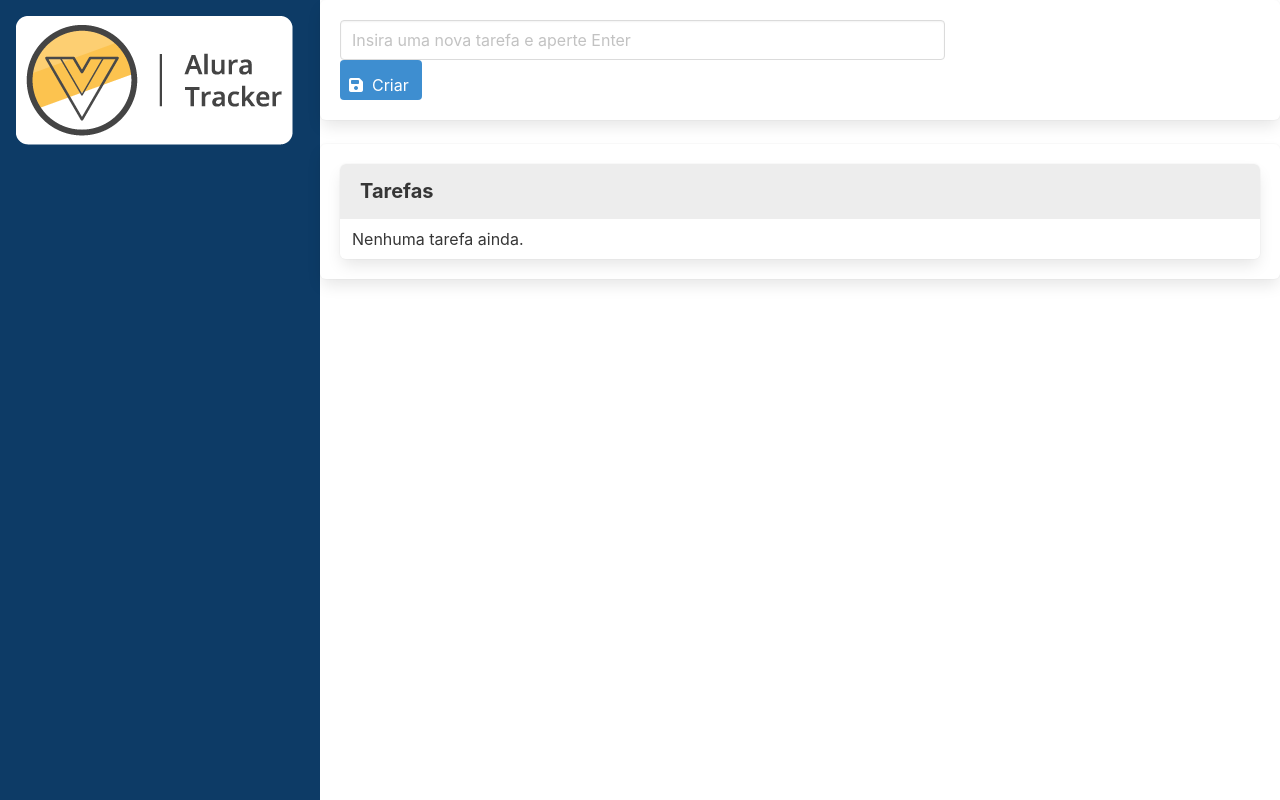
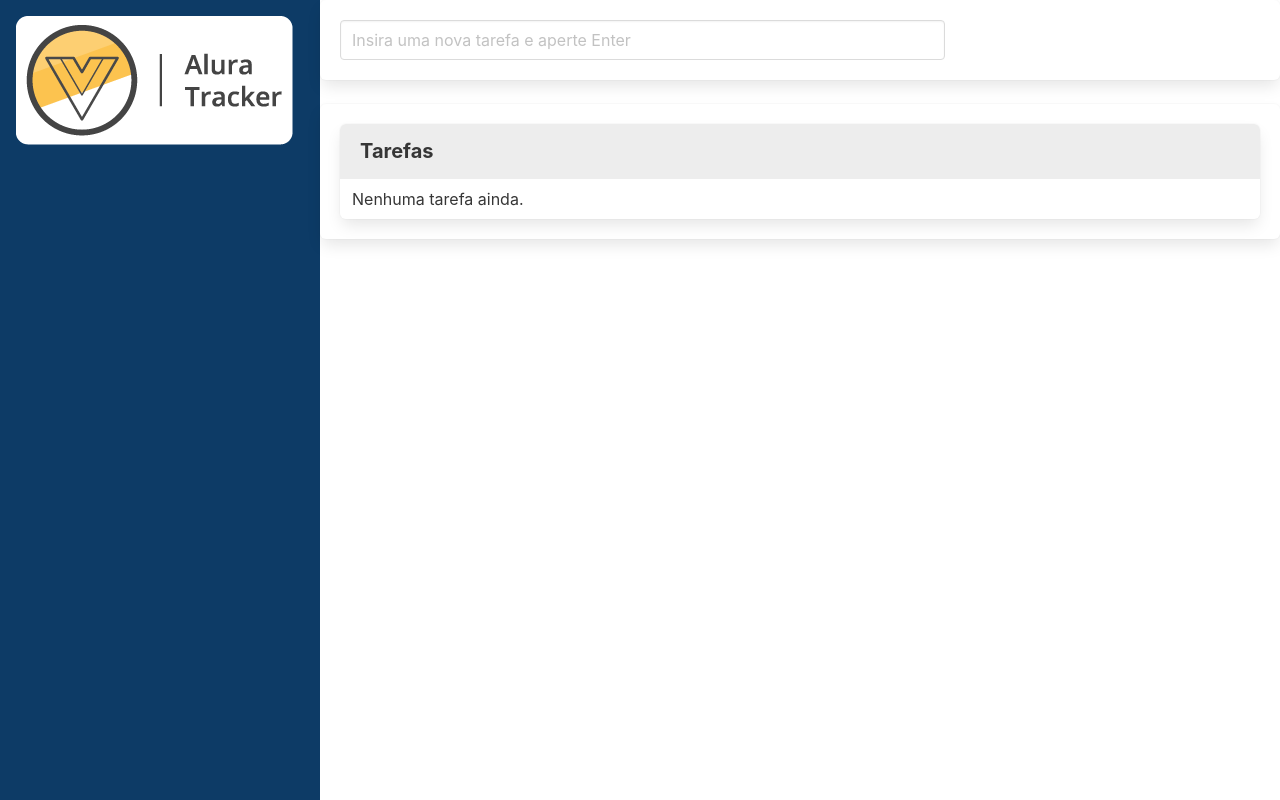
Before and after one commit to romarioarruda/alura-tracker, a Vue app: page / in a window 1280 px wide. Built offline with nearby package versions, Linux system fonts and the light colour scheme.

Commit message:
separando componentes

```diff
--- a/src/components/Formulario.vue
+++ b/src/components/Formulario.vue
@@ -9,12 +9,6 @@
                     placeholder="Insira uma nova tarefa e aperte Enter"
                     @keydown.enter="addTask"
                 />
-                <button class="button is-info column" @click="addTask">
-                    <span class="icon">
-                        <i class="fas fa-save"></i>
-                    </span>
-                    <span>Criar</span>
-                </button>
             </div>
         </div>
     </div>
@@ -35,7 +29,7 @@ export default defineComponent({
     data() {
         return {
             task: '',
-            tasks: []
+            tasks: [] as string[]
         }
     },
     methods: {
```
